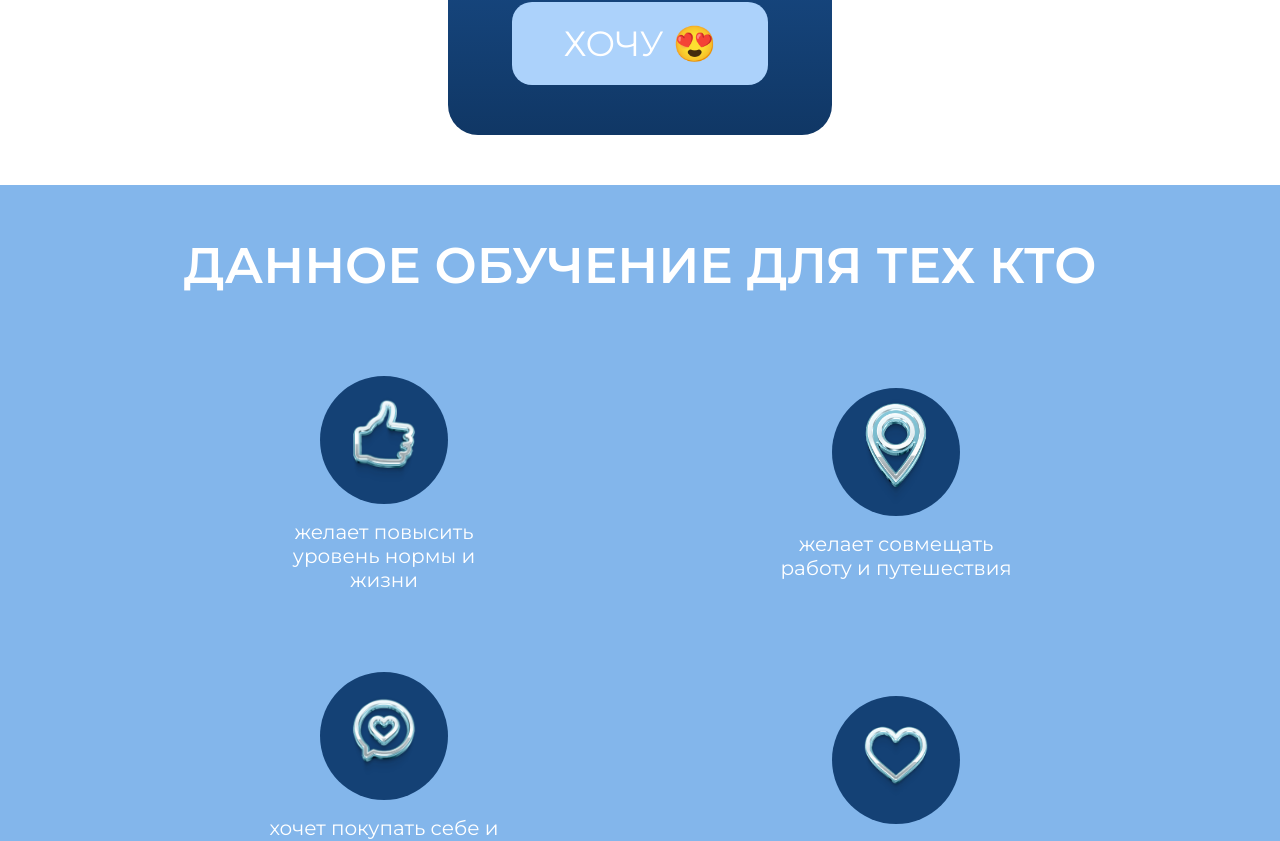
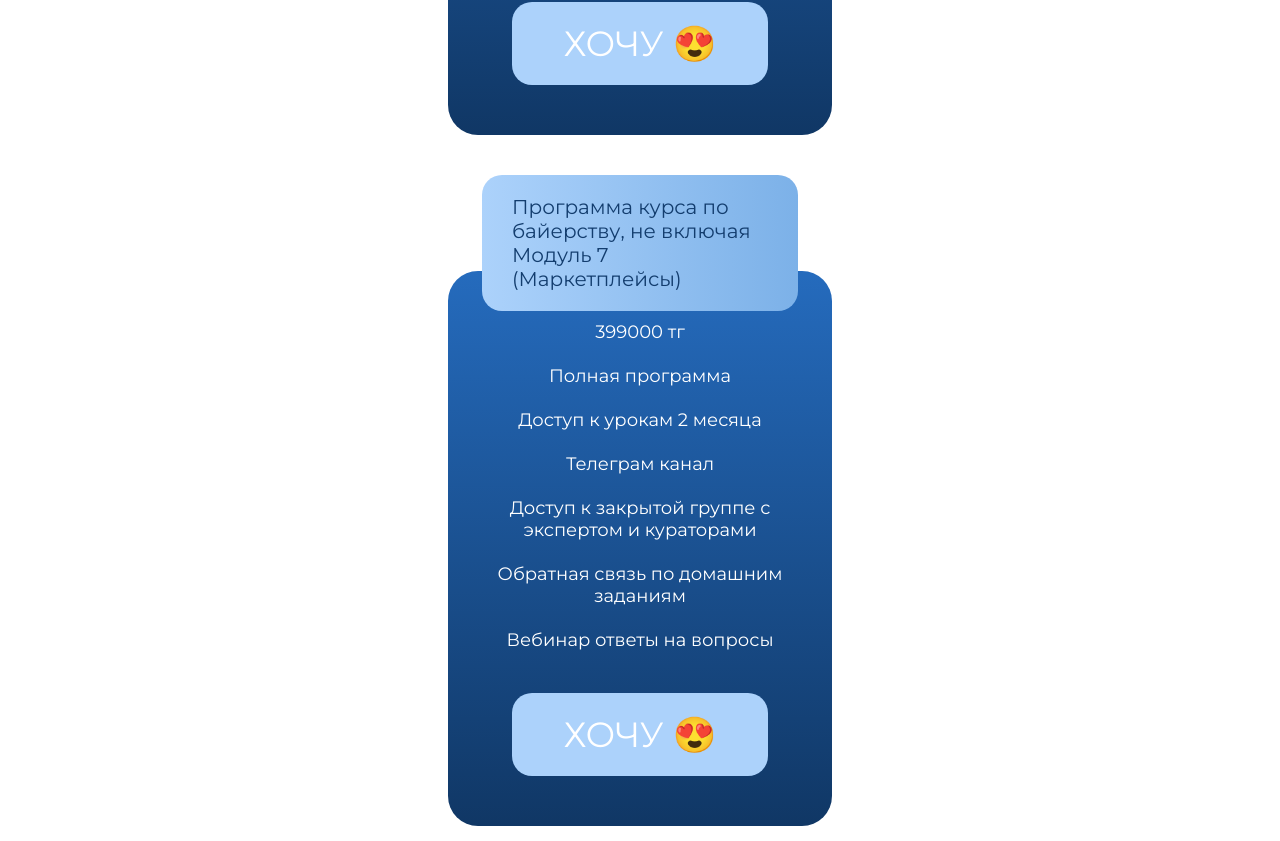
Before and after one commit to equaak/zara, a React (Create React App) app: page / in a window 1280 px wide. Shown: the part 5116-5957 px from the top of the page. Built offline with nearby package versions, Linux system fonts and the light colour scheme; no server answers.

Commit message:
tariff added

```diff
--- a/src/Main.js
+++ b/src/Main.js
@@ -308,6 +308,39 @@ const Main = () => {
                 </div>
                 <div className='info-content'>
                   569000 тг
+                  <br></br>
+                  <br></br>
+                  Полная программа
+                  <br></br>
+                  <br></br>
+                  Доступ к урокам 2 месяца
+                  <br></br>
+                  <br></br>
+                  Телеграм канал
+                  <br></br>
+                  <br></br>
+                  Доступ к закрытой группе с экспертом и кураторами
+                  <br></br>
+                  <br></br>
+                  Обратная связь по домашним заданиям
+                  <br></br>
+                  <br></br>
+                  Вебинар ответы на вопросы
+                  <br></br>
+                  <br></br>
+                  <a href='https://wa.me/+77010130981' rel="noreferrer" target='_blank'>
+                    <button className='buy-button'>
+                      ХОЧУ 😍
+                    </button>
+                  </a>
+                </div>
+              </div>
+              <div className='info-part'>
+                <div className='info-header'>
+                  Программа курса по байерству, не включая Модуль 7 (Маркетплейсы)
+                </div>
+                <div className='info-content'>
+                  399000 тг
                   <br></br>
                   <br></br>
                   Полная программа
```
